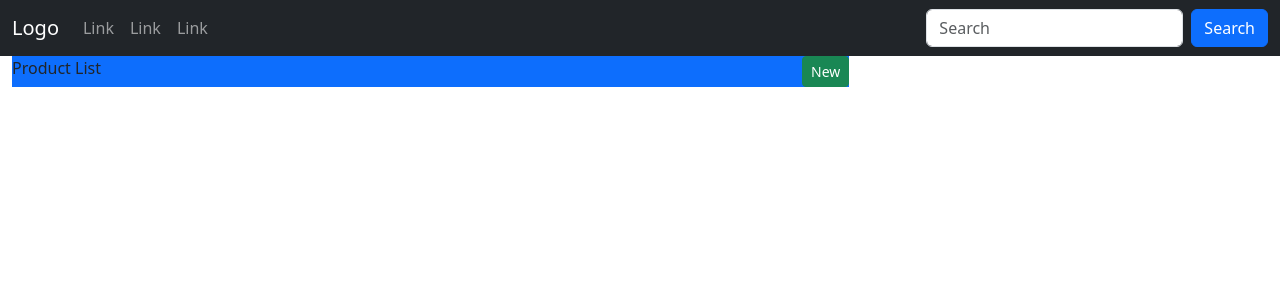
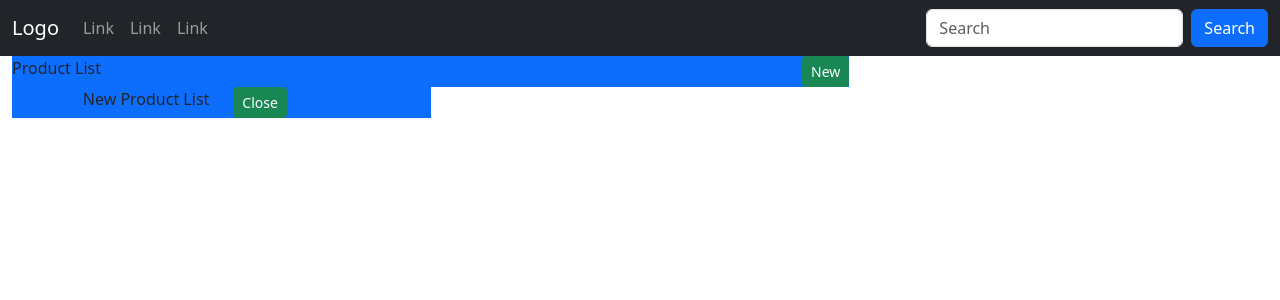
Before and after one commit to vivnguyen1205/ecommerce-website, an Angular app: page /products in a window 1280 px wide. Shown: the top 300 px of the page. Built offline with nearby package versions, Linux system fonts and the light colour scheme.

Commit message:
changed boolean value

```diff
--- a/src/app/pages/admin/products/products.component.ts
+++ b/src/app/pages/admin/products/products.component.ts
@@ -11,6 +11,6 @@ import { RouterOutlet } from '@angular/router';
   styleUrl: './products.component.css'
 })
 export class ProductsComponent {
-  isSidePanelVisible: boolean = false;
+  isSidePanelVisible: boolean = true;
 
 }
```
